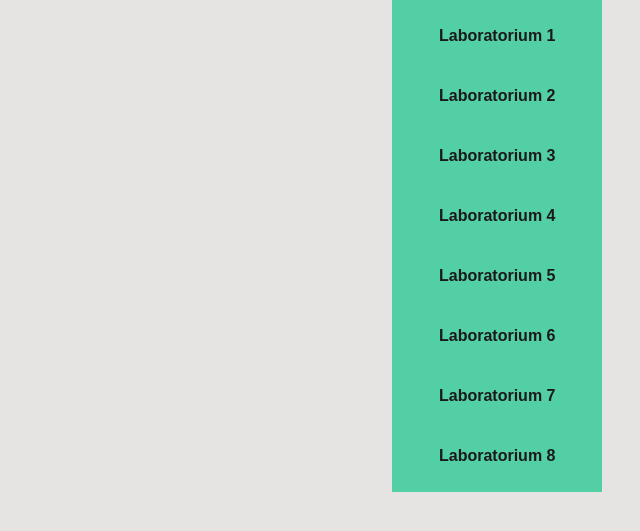
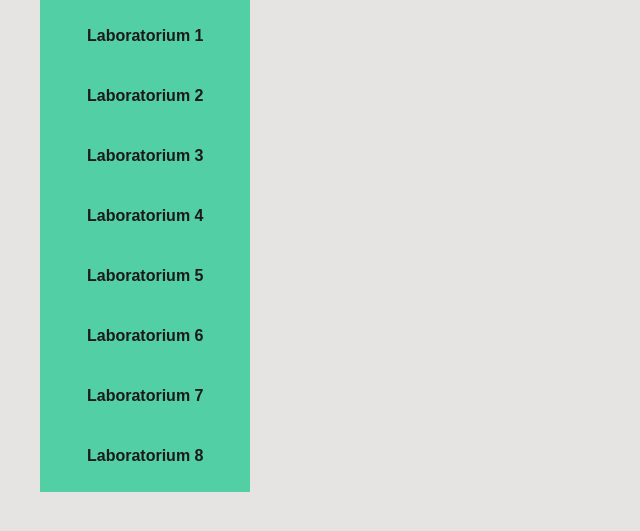
Before and after one commit to worender/wgstronka, a PHP site: page / in a window 1280 px wide. Shown: the part 120-651 px from the top of the page, without its empty margins (20-660 px from the left). Run offline with PHP 8.4, Linux system fonts and the light colour scheme; lists and menus that the app fills with data are empty.

Commit message:
Add files via upload

```diff
--- a/style.css
+++ b/style.css
@@ -14,8 +14,7 @@
     }
 
     table{
-        margin-left: 30%;
-        margin-right: 50%;
+        margin-left: 20px;
         margin-top: 0px;
         background-color:#53CFA5;
         padding: 5px;
```
